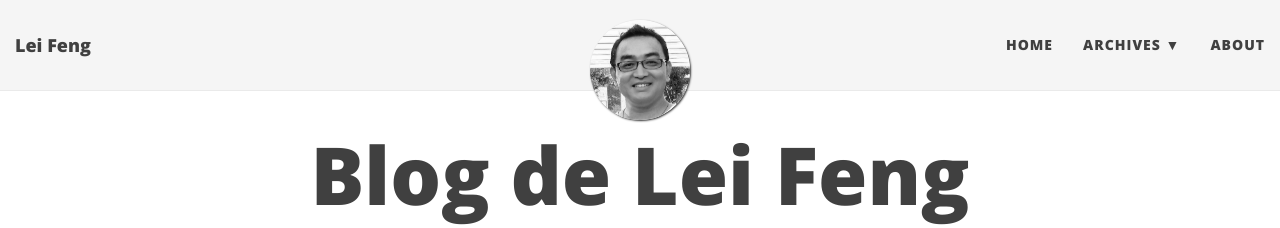
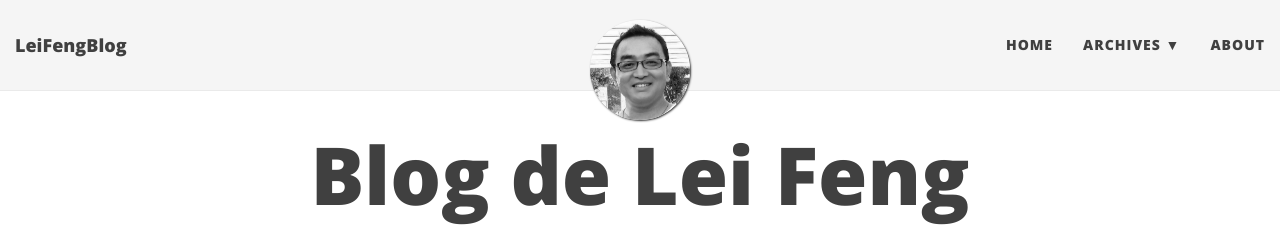
Before and after one commit to stonefl/stonefl.github.io, a Jekyll site: the page built from index.html, in a window 1280 px wide. Shown: the top 228 px of the page. Built offline with Jekyll 4.4.1, drawn with Linux system fonts in a browser that asks for light colours; nearby versions of some CDN libraries; the list of posts is cut into pages by our own code.

Commit message:
Update _config.yml

```diff
--- a/_config.yml
+++ b/_config.yml
@@ -14,7 +14,7 @@ baseurl: ""
 # Of course don't forget to change the username and projectname to YOUR username and project
 
 # Name of website
-title: Lei Feng
+title: LeiFengBlog
 
 # Short description of your site
 description: Lei Feng's Blog
```
